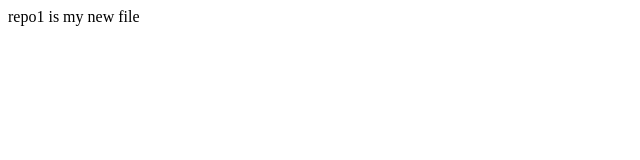
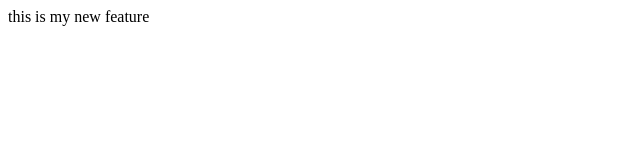
Before and after one commit to sprincy17/repo1, a plain HTML site: page index.html in a window 1280 px wide. Shown: the full height of the page, 0-640 px from the left. Drawn offline with Linux system fonts and the light colour scheme.

Commit message:
new file updated

```diff
--- a/index.html
+++ b/index.html
@@ -1 +1,2 @@
-<p>repo1 is my new file</p>
+
+<p>this is my new feature</p>
```
